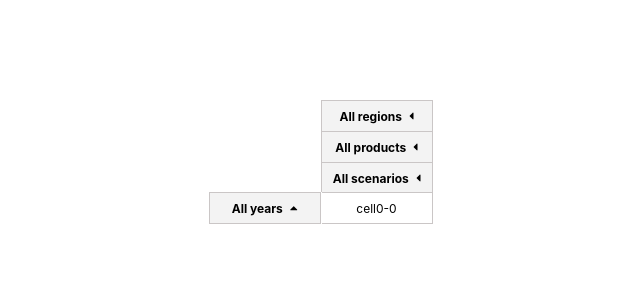
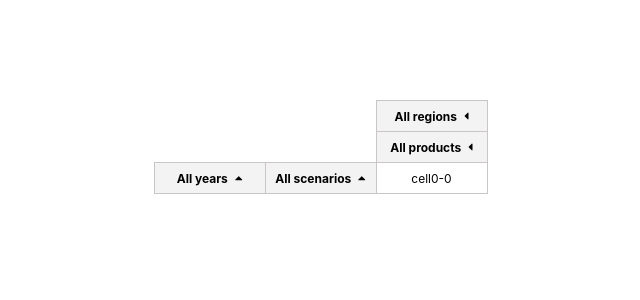
Before and after one commit to cherginets/cube, a React (Create React App) app: page / in a window 1280 px wide. Shown: the top 300 px of the page, without its empty margins (120-760 px from the left). Built offline with nearby package versions, Linux system fonts and the light colour scheme.

Commit message:
clear code

```diff
--- a/src/PivotTable.js
+++ b/src/PivotTable.js
@@ -108,8 +108,8 @@ class PivotTable extends Component {
         this.init_trees = measures.map(measure => this.prepareTree(measure.tree));
         this.init_trees_map = create_map(this.init_trees, 'code');
 
-        let init_list_measures_head = ['regions', 'products', 'scenarios'],
-            init_list_measures_side = ['years'],
+        let init_list_measures_head = ['regions', 'products'],
+            init_list_measures_side = ['years', 'scenarios'],
 
             measures_head = init_list_measures_head.map(measure_code => copy(this.init_trees[this.init_trees_map[measure_code]])),
             measures_head_tree = this.fullTree_get(init_list_measures_head),
@@ -125,8 +125,6 @@ class PivotTable extends Component {
             trees_map: this.init_trees_map,
             list_measures_head: init_list_measures_head,
             list_measures_side: init_list_measures_side,
-
-            trs_side: [],
 
             measures_side: measures_side,
             measures_side_tree: measures_side_tree,
@@ -178,14 +176,13 @@ class PivotTable extends Component {
 
     }
 
-    getTrsSide = () => {
-        let get_trs = (tree, param_length = 1) => {
+    getTrs = (tree, param_length = 1) => {
         let trs = [];
-            if(tree.hidden) {
+        if (tree.hidden) {
             return trs;
         }
-            if(tree._subtree) {
-                trs = get_trs(tree._subtree, param_length);
+        if (tree._subtree) {
+            trs = this.getTrs(tree._subtree, param_length);
             trs = copy(trs);
 
             let length = this.tree_get_deep_length(tree._subtree, (tree) => !tree.hidden);
@@ -194,13 +191,13 @@ class PivotTable extends Component {
             tree.childs
                 .filter((child) => !child.hidden)
                 .forEach(child => {
-                        trs = trs.concat(get_trs(child));
+                    trs = trs.concat(this.getTrs(child));
                 });
         } else {
             trs.push({tds: [tree]});
             tree.childs.forEach(child => {
                 this.getTreeIterator(child, (child) => {
-                        if(!child.hidden) {
+                    if (!child.hidden) {
                         trs.push({tds: [child]});
                     }
                 })
@@ -208,42 +205,13 @@ class PivotTable extends Component {
         }
         return trs;
     };
-
-        return get_trs(this.state.measures_side_tree)
+    getTrsSide = () => {
+        return this.getTrs(this.state.measures_side_tree)
     };
     getTrsHead = () => {
-        let get_trs = (tree, param_length = 1) => {
-            let trs = [];
-            if(tree.hidden) {
-                return trs;
-            }
-            if(tree._subtree) {
-                trs = get_trs(tree._subtree, param_length);
-                trs = copy(trs);
+        let trs = this.getTrs(this.state.measures_head_tree);
 
-                let length = this.tree_get_deep_length(tree._subtree, (tree) => !tree.hidden);
-                length = length * param_length;
-                trs[0].tds.unshift({...tree, rowSpan: length});
-                tree.childs
-                    .filter((child) => !child.hidden)
-                    .forEach(child => {
-                        trs = trs.concat(get_trs(child));
-                    });
-            } else {
-                trs.push({tds: [tree]});
-                tree.childs.forEach(child => {
-                    this.getTreeIterator(child, (child) => {
-                        if(!child.hidden) {
-                            trs.push({tds: [child]});
-                        }
-                    })
-                })
-            }
-            return trs;
-        };
         let convert_trs_for_head = (trs) => {
-            console.group('func - convert_trs_for_head');
-            console.log('trs', trs);
             let result_trs = [], added_td;
 
             for (let i = trs.length - 1; i >= 0; i--) {
@@ -305,50 +273,11 @@ class PivotTable extends Component {
                         ...added_td, colSpan: added_td.rowSpan
                     });
                 }
+            }
 
-                console.log('trs[' + i + '];', trs[i])
-            }
-            console.log('result_trs', result_trs);
-            console.groupEnd();
-            // return trs;
             return result_trs;
+        };
 
-            //
-            // let rowspan = false, rowspan_j = 0;
-            // trs.forEach((tr,i) => {
-            //     console.log('trs', i, tr.tds)
-            //     tr.tds.forEach((td, j) => {
-            //         if(td.rowSpan > 1) {
-            //             rowspan = td.rowSpan;
-            //             rowspan_j = j+1;
-            //         }
-            //         if(rowspan === td.rowSpan || rowspan === false) {
-            //             result_trs[j] = {
-            //                 ...result_trs[j],
-            //                 tds: (result_trs[j] && result_trs[j].tds ? result_trs[j].tds : []).concat([{
-            //                     ...td,
-            //                     colSpan: td.rowSpan,
-            //                     rowSpan: 1,
-            //                 }])
-            //             };
-            //             if(rowspan !== false) {
-            //                 rowspan--
-            //             }
-            //         } else if(rowspan !== false) {
-            //             rowspan--;
-            //             result_trs[rowspan_j] = {
-            //                 ...result_trs[rowspan_j],
-            //                 tds: (result_trs[rowspan_j] && result_trs[rowspan_j].tds ? result_trs[rowspan_j].tds : []).concat([{
-            //                     ...td,
-            //                     rowSpan: 1,
-            //                 }])
-            //             }
-            //         }
-            //     })
-            // });
-            // result_trs.push({tds: tds});
-        };
-        let trs = get_trs(this.state.measures_head_tree);
         return convert_trs_for_head(trs);
     };
 
```
Lines whose indentation alone changed are shown as unchanged.
